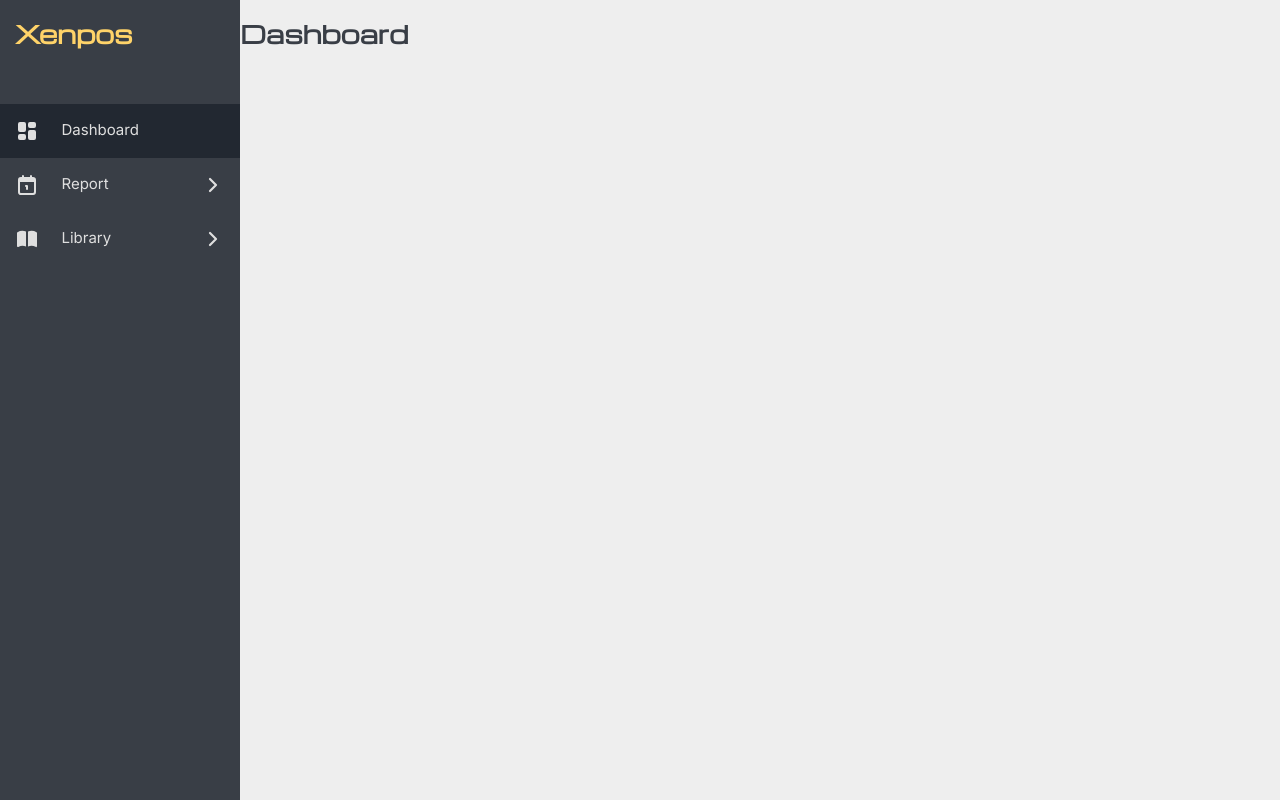
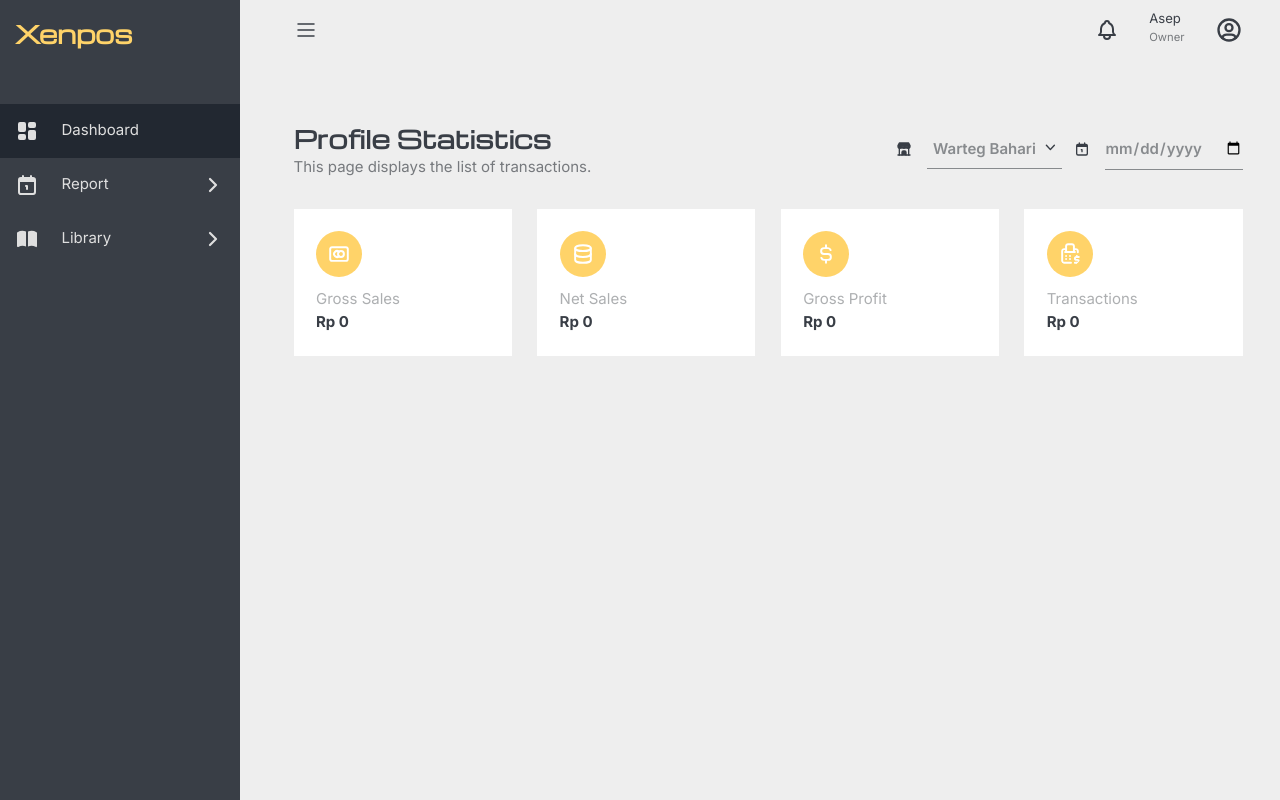
Before and after one commit to ahmadhilmandani/fe-xenpos, a React (Vite) app: page / in a window 1280 px wide. Built offline with nearby package versions, Linux system fonts and the light colour scheme.

Commit message:
Update dashboard

```diff
--- a/src/Pages/Dashboard.jsx
+++ b/src/Pages/Dashboard.jsx
@@ -1,9 +1,101 @@
+import { IconBrandMastercard, IconBuildingStore, IconCalendarFilled, IconCashRegister, IconCurrencyDollar, IconDatabase } from "@tabler/icons-react";
+import Navbar from "../components/Navbar";
+import Dropdown from "../components/Dropdown";
+import { useState } from "react";
+
 export default function Dashboard() {
+  const [openOutletOpt, setOpenOutletOpt] = useState(false)
+  const [outletSelected, setOutletSelected] = useState({
+    value: 'Warteg_Bahari',
+    name: 'Warteg Bahari'
+  })
+
   return (
-    <div className="flex-1 py-4">
-      <h1>
-        Dashboard
-      </h1>
+    <div className="w-[80%] relative pb-8">
+      <Navbar />
+      <main className="px-10 mt-16">
+        <section className="mt-8">
+          <div className="flex justify-between">
+            <header>
+              <h1>
+                Profile Statistics
+              </h1>
+              <p className="text-cust-gray-darker">
+                This page displays the list of transactions.
+              </p>
+            </header>
+            <div className="flex gap-3 items-center">
+              <div className="flex gap-4 items-center">
+                <IconBuildingStore className="fill-cust-black" size={16} />
+                <div className="w-36">
+                  <Dropdown
+                    openDropdown={openOutletOpt}
+                    setOpenDropdown={() => { setOpenOutletOpt(!openOutletOpt) }}
+                    selectedOpt={outletSelected}
+                    setSelectedOpt={setOutletSelected}
+                    option={[
+                      {
+                        value: 'Warteg_Bahari',
+                        name: 'Warteg Bahari'
+                      },
+                      {
+                        value: 'toko_mas',
+                        name: 'Toko Mas'
+                      },
+                      {
+                        value: 'nasgor_yakaya',
+                        name: 'Nasgor Yakaya'
+                      }
+                    ]}
+                  />
+                </div>
+              </div>
+              <div className="flex gap-4 items-center">
+                <IconCalendarFilled className="fill-cust-black" size={16} />
+                <input type="date" className="bg-cust-bg-gray text-cust-gray-darker/85 py-2 font-semibold border-b border-cust-gray-darker/85 hover:border-cust-black hover:text-cust-black transition-all" />
+              </div>
+            </div>
+          </div>
+        </section>
+        <section className="mt-8 flex justify-between items-center">
+          <div className="bg-white p-6 aspect-video w-[23%]">
+            <IconBrandMastercard className="stroke-white p-3 aspect-square rounded-full bg-cust-yellow" size={46} />
+            <small className="text-cust-gray-darker/60 block mt-3">
+              Gross Sales
+            </small>
+            <b className="block">
+              Rp 0
+            </b>
+          </div>
+          <div className="bg-white p-6 aspect-video w-[23%]">
+            <IconDatabase className="stroke-white p-3 aspect-square rounded-full bg-cust-yellow" size={46} />
+            <small className="text-cust-gray-darker/60 block mt-3">
+              Net Sales
+            </small>
+            <b className="block">
+              Rp 0
+            </b>
+          </div>
+          <div className="bg-white p-6 aspect-video w-[23%]">
+            <IconCurrencyDollar className="stroke-white p-3 aspect-square rounded-full bg-cust-yellow" size={46} />
+            <small className="text-cust-gray-darker/60 block mt-3">
+              Gross Profit
+            </small>
+            <b className="block">
+              Rp 0
+            </b>
+          </div>
+          <div className="bg-white p-6 aspect-video w-[23%]">
+            <IconCashRegister className="stroke-white p-3 aspect-square rounded-full bg-cust-yellow" size={46} />
+            <small className="text-cust-gray-darker/60 block mt-3">
+              Transactions
+            </small>
+            <b className="block">
+              Rp 0
+            </b>
+          </div>
+        </section>
+      </main>
     </div>
   )
 
```
